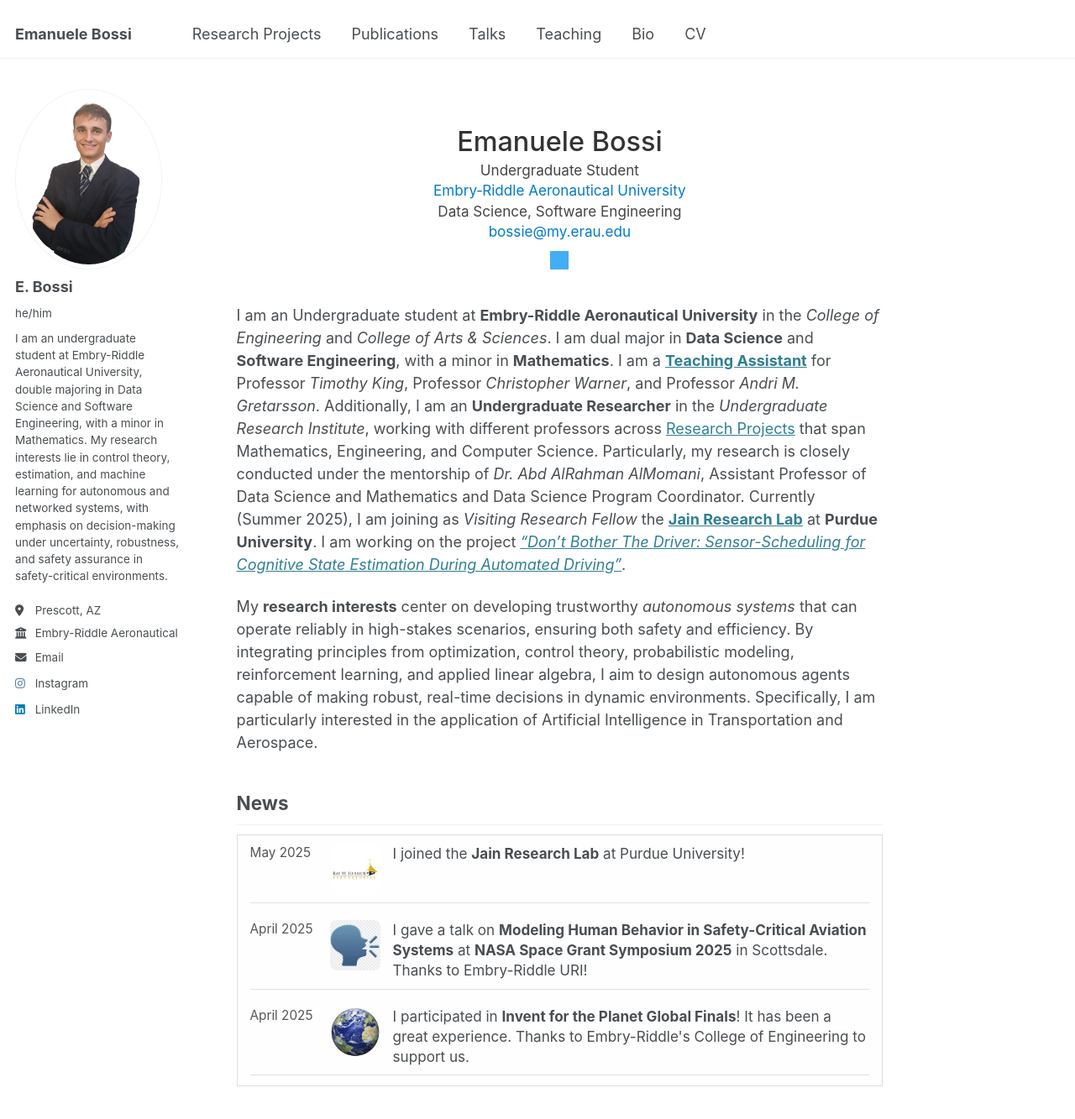
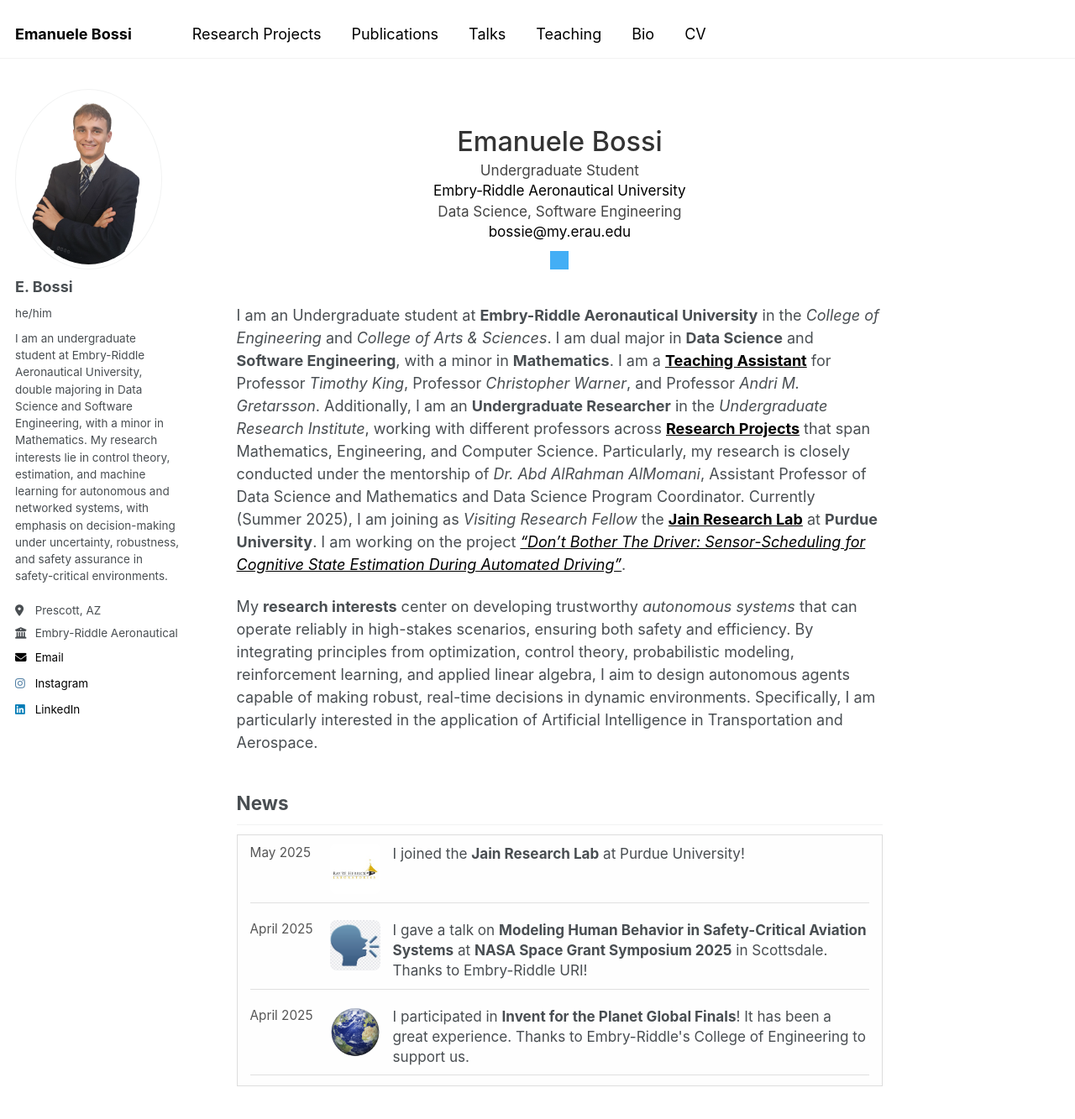
Before and after one commit to bossiemanuele/bossiemanuele.github.io, a Jekyll site: the page built from _pages/about.md, in a window 1280 px wide and 1400 px high. Shown: the top 1333 px of the window at 84% size. Built offline with Jekyll 4.4.1, drawn with Linux system fonts in a browser that asks for light colours; grey boxes are pictures that could not be loaded.

Commit message:
Update about.md

```diff
--- a/_pages/about.md
+++ b/_pages/about.md
@@ -77,7 +77,7 @@
 }
 </style>
 
-I am an Undergraduate student at **Embry-Riddle Aeronautical University** in the *College of Engineering* and *College of Arts & Sciences*. I am dual major in **Data Science** and **Software Engineering**, with a minor in **Mathematics**. I am a [**Teaching Assistant**](https://bossiemanuele.github.io/teaching/) for Professor *Timothy King*, Professor *Christopher Warner*, and Professor *Andri M. Gretarsson*. Additionally, I am an **Undergraduate Researcher** in the *Undergraduate Research Institute*, working with different professors across [Research Projects](https://bossiemanuele.github.io/portfolio/) that span Mathematics, Engineering, and Computer Science. Particularly, my research is closely conducted under the mentorship of *Dr. Abd AlRahman AlMomani*, Assistant Professor of Data Science and Mathematics and Data Science Program Coordinator. Currently (Summer 2025), I am joining as *Visiting Research Fellow* the [**Jain Research Lab**](https://engineering.purdue.edu/JainResearchLab/) at **Purdue University**. I am working on the project *["Don’t Bother The Driver: Sensor-Scheduling for Cognitive State Estimation During Automated Driving"](https://bossiemanuele.github.io/portfolio/00_SURF/)*.
+I am an Undergraduate student at **Embry-Riddle Aeronautical University** in the *College of Engineering* and *College of Arts & Sciences*. I am dual major in **Data Science** and **Software Engineering**, with a minor in **Mathematics**. I am a [**Teaching Assistant**](https://bossiemanuele.github.io/teaching/) for Professor *Timothy King*, Professor *Christopher Warner*, and Professor *Andri M. Gretarsson*. Additionally, I am an **Undergraduate Researcher** in the *Undergraduate Research Institute*, working with different professors across [**Research Projects**](https://bossiemanuele.github.io/portfolio/) that span Mathematics, Engineering, and Computer Science. Particularly, my research is closely conducted under the mentorship of *Dr. Abd AlRahman AlMomani*, Assistant Professor of Data Science and Mathematics and Data Science Program Coordinator. Currently (Summer 2025), I am joining as *Visiting Research Fellow* the [**Jain Research Lab**](https://engineering.purdue.edu/JainResearchLab/) at **Purdue University**. I am working on the project *["Don’t Bother The Driver: Sensor-Scheduling for Cognitive State Estimation During Automated Driving"](https://bossiemanuele.github.io/portfolio/00_SURF/)*.
 
 My **research interests** center on developing trustworthy *autonomous systems* that can operate reliably in high-stakes scenarios, ensuring both safety and efficiency. By integrating principles from optimization, control theory, probabilistic modeling, reinforcement learning, and applied linear algebra, I aim to design autonomous agents capable of making robust, real-time decisions in dynamic environments. Specifically, I am particularly interested in the application of Artificial Intelligence in Transportation and Aerospace.
 
@@ -321,6 +321,12 @@
   object-fit: cover;
   border-radius: 8px;
 }
+
+a {
+  color: #000 !important;
+  text-decoration: underline;
+}
+
 </style>
 
 <!-- ✅ Carousel Logic -->
```
